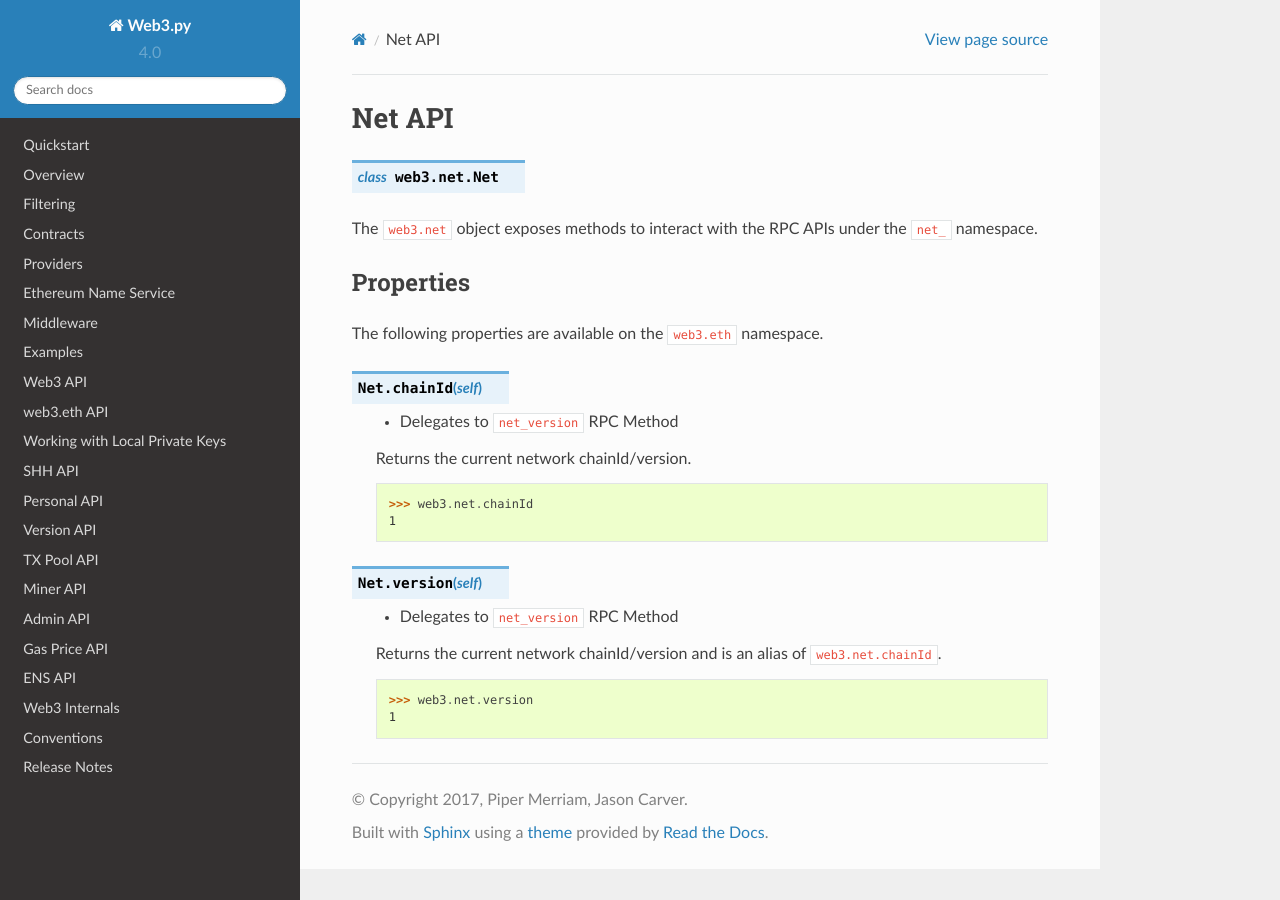
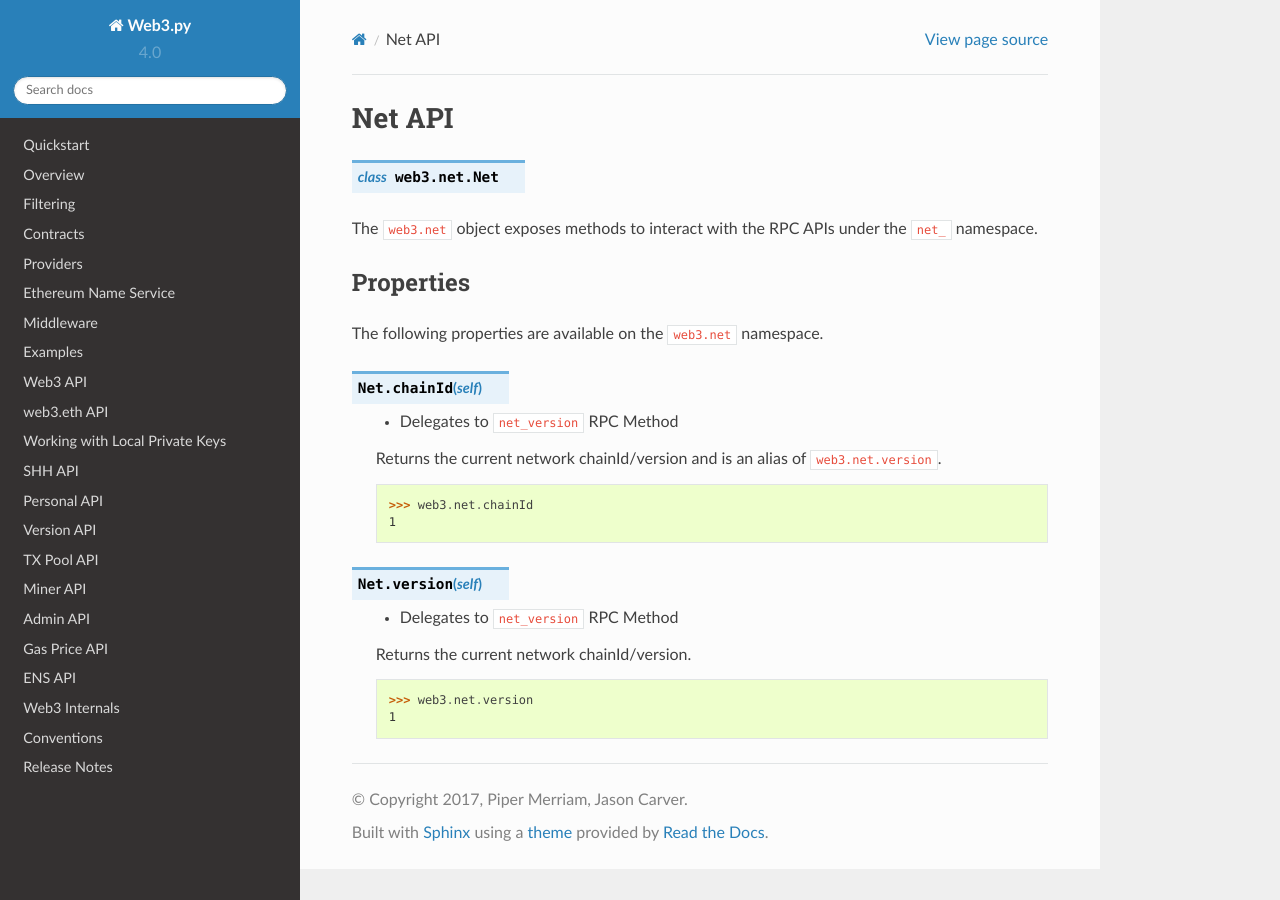
Before and after one commit to shuziren/web3.py, a Sphinx documentation site: the page built from docs/web3.net.rst, in a window 1280 px wide. Built offline with Sphinx 7.4.7 and the Read the Docs theme 2.0.0, drawn with Linux system fonts in a browser that asks for light colours.

Commit message:
fixed typo error and updated to reflect chainId as an alias of web3.net.version

```diff
--- a/docs/web3.net.rst
+++ b/docs/web3.net.rst
@@ -13,13 +13,13 @@ the ``net_`` namespace.
 Properties
 ----------
 
-The following properties are available on the ``web3.eth`` namespace.
+The following properties are available on the ``web3.net`` namespace.
 
 .. py:method:: Net.chainId(self)
 
     * Delegates to ``net_version`` RPC Method
 
-    Returns the current network chainId/version.
+    Returns the current network chainId/version and is an alias of ``web3.net.version``.
 
     .. code-block:: python
 
@@ -31,7 +31,7 @@ The following properties are available on the ``web3.eth`` namespace.
 
     * Delegates to ``net_version`` RPC Method
 
-    Returns the current network chainId/version and is an alias of ``web3.net.chainId``.
+    Returns the current network chainId/version.
 
     .. code-block:: python
 
```
